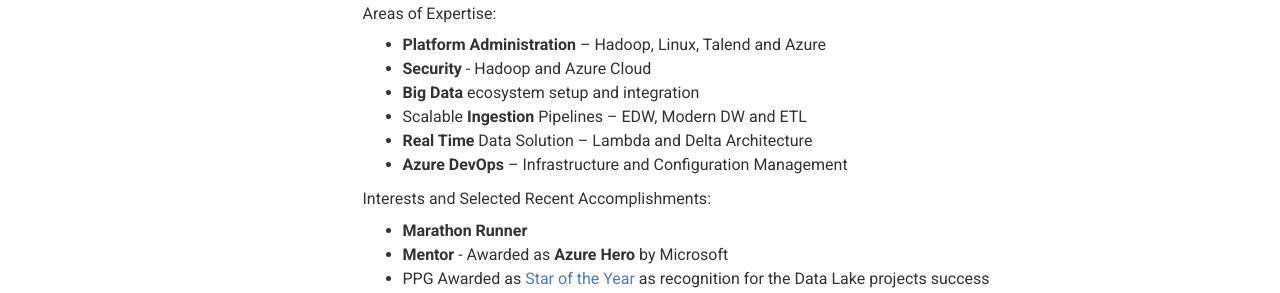
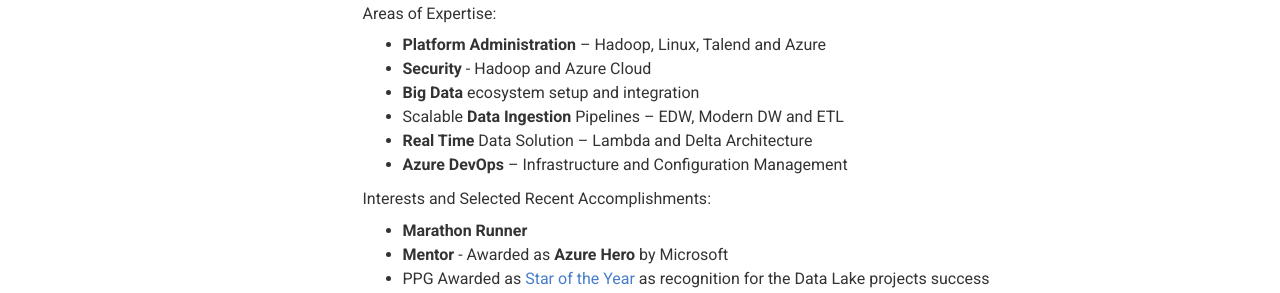
Before and after one commit to mohd-hasnain/mohd-hasnain.github.io, a Jekyll site: the page built from index.md, in a window 1280 px wide and 900 px high, scrolled down 386 px. Shown: the part 153-446 px from the top of the window. Built offline with Jekyll 4.4.1, drawn with Linux system fonts in a browser that asks for light colours; nearby versions of some CDN libraries.

Commit message:
Update _config.yml

```diff
--- a/_config.yml
+++ b/_config.yml
@@ -46,7 +46,7 @@ about_content: | # this will include new lines to allow paragraphs
     - **Platform Administration** – Hadoop, Linux, Talend and Azure
     - **Security** - Hadoop and Azure Cloud
     - **Big Data** ecosystem setup and integration
-    - Scalable **Ingestion** Pipelines – EDW, Modern DW and ETL
+    - Scalable **Data Ingestion** Pipelines – EDW, Modern DW and ETL
     - **Real Time** Data Solution – Lambda and Delta Architecture
     - **Azure DevOps** – Infrastructure and Configuration Management
 
```
